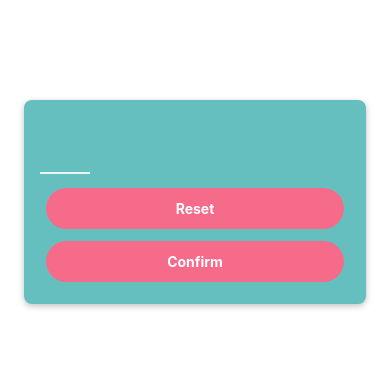
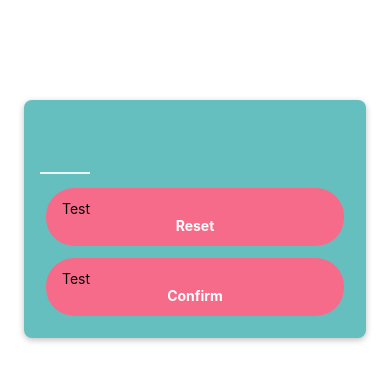
Before and after one commit to xoxoffy/native-guesser, a React Native app: screen / in a window 390 px wide. Shown: the top 382 px of the page. Built offline with nearby package versions, Linux system fonts and the light colour scheme.

Commit message:
Testing git

```diff
--- a/components/PrimaryButton.tsx
+++ b/components/PrimaryButton.tsx
@@ -21,6 +21,7 @@ const PrimaryButton: React.FunctionComponent<Props> = ({ children }) => {
         onPress={pressHandler}
         android_ripple={{ color: '#d35d77' }}
       >
+        <Text>Test</Text>
         <Text style={styles.buttonText}>{children}</Text>
       </Pressable>
     </View>
```
